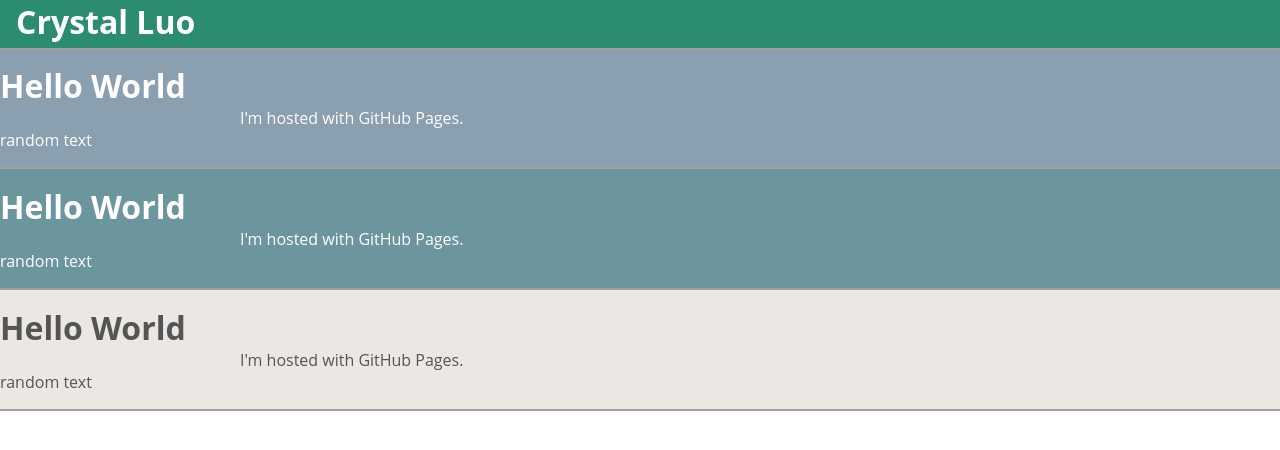
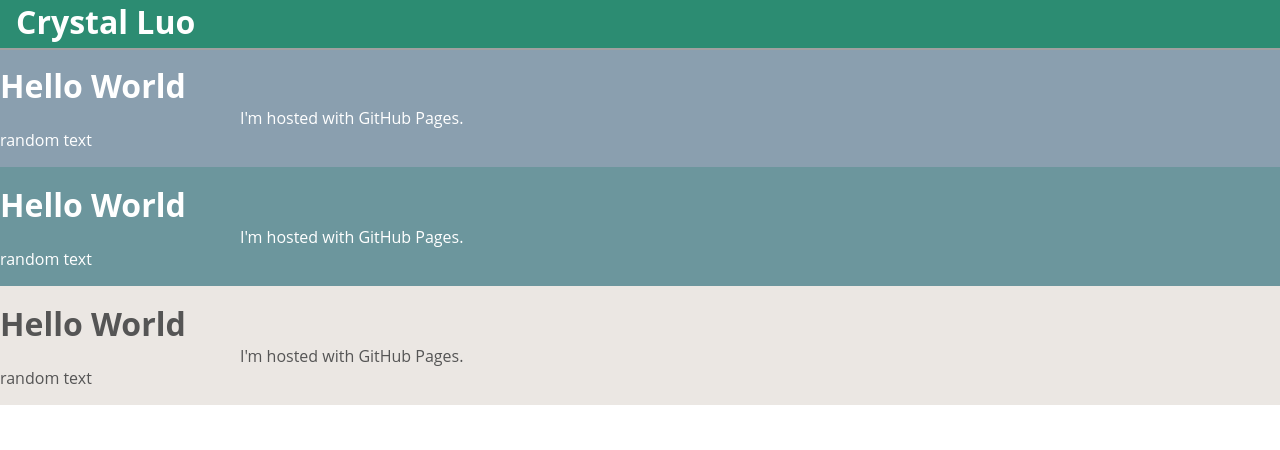
Before and after one commit to Crystal-Luo/Crystal-Luo.github.io, a plain HTML site: page index.html in a window 1280 px wide. Drawn offline with Linux system fonts and the light colour scheme.

Commit message:
Update index.html

```diff
--- a/index.html
+++ b/index.html
@@ -40,7 +40,7 @@
         padding-top:1em;
         padding-bottom:1em;
         display:block;
-        border-bottom: 2px solid #A0A0A0;
+        /*border-bottom: 2px solid #A0A0A0;*/
       }
       .colors-1 {
         background-color:#8a9faf;
```
